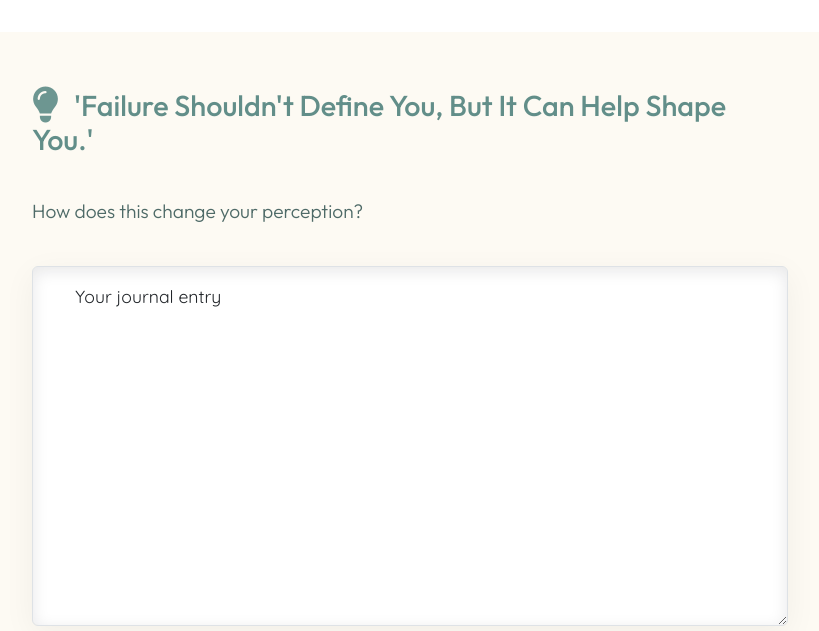
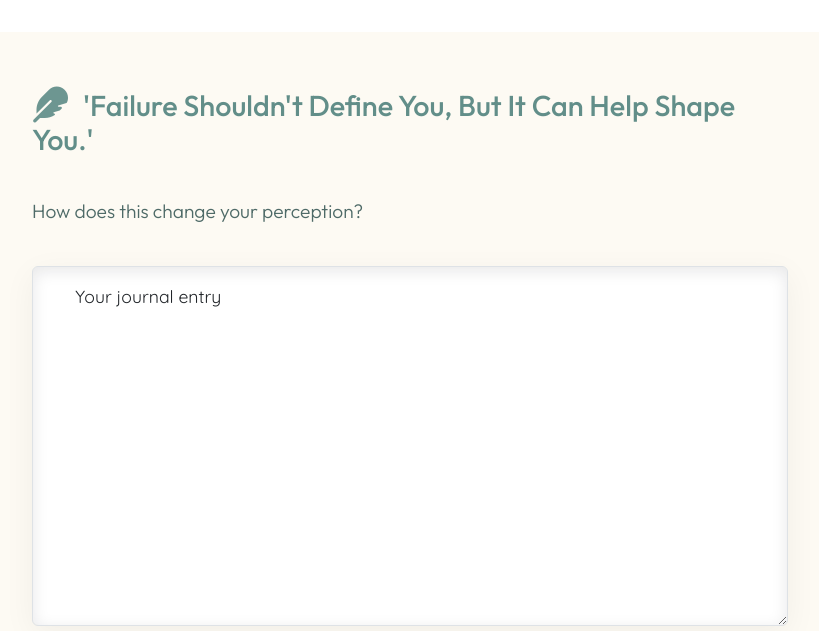
Before and after one commit to lyscodes/CFG_Software_2_4, a Flask app: template templates/journal.html in a window 1280 px wide. Shown: the part 77-708 px from the top of the page, without its empty margins (230-1049 px from the left). Run offline with Flask 3, Linux system fonts and the light colour scheme; the template is opened without the code that fills it, so the values that code supplies are empty; some libraries are stand-ins or nearby versions.

Commit message:
changed icon

```diff
--- a/static/css/journal-page.css
+++ b/static/css/journal-page.css
@@ -228,7 +228,7 @@ margin-bottom: 40px;
 
 
     /* lightbulb icon */
-    .fa-lightbulb {
+    .fa-feather {
       color: #6D9691;
       margin: auto;
       margin-right: 2%;
--- a/templates/journal.html
+++ b/templates/journal.html
@@ -60,7 +60,7 @@
       <div class="hero-section">
           <div class="quote-journal-div">
 
-              <h2 class="quote-journal"><i class="fa-solid fa-lightbulb fa-lg center"></i>'Failure Shouldn't Define You, But It Can Help Shape You.' </h2>
+              <h2 class="quote-journal"><i class="fa-solid fa-feather fa-lg center"></i>'Failure Shouldn't Define You, But It Can Help Shape You.' </h2>
 
               <p id="reflection-text">How does this change your perception?</p>
           </div>
```
